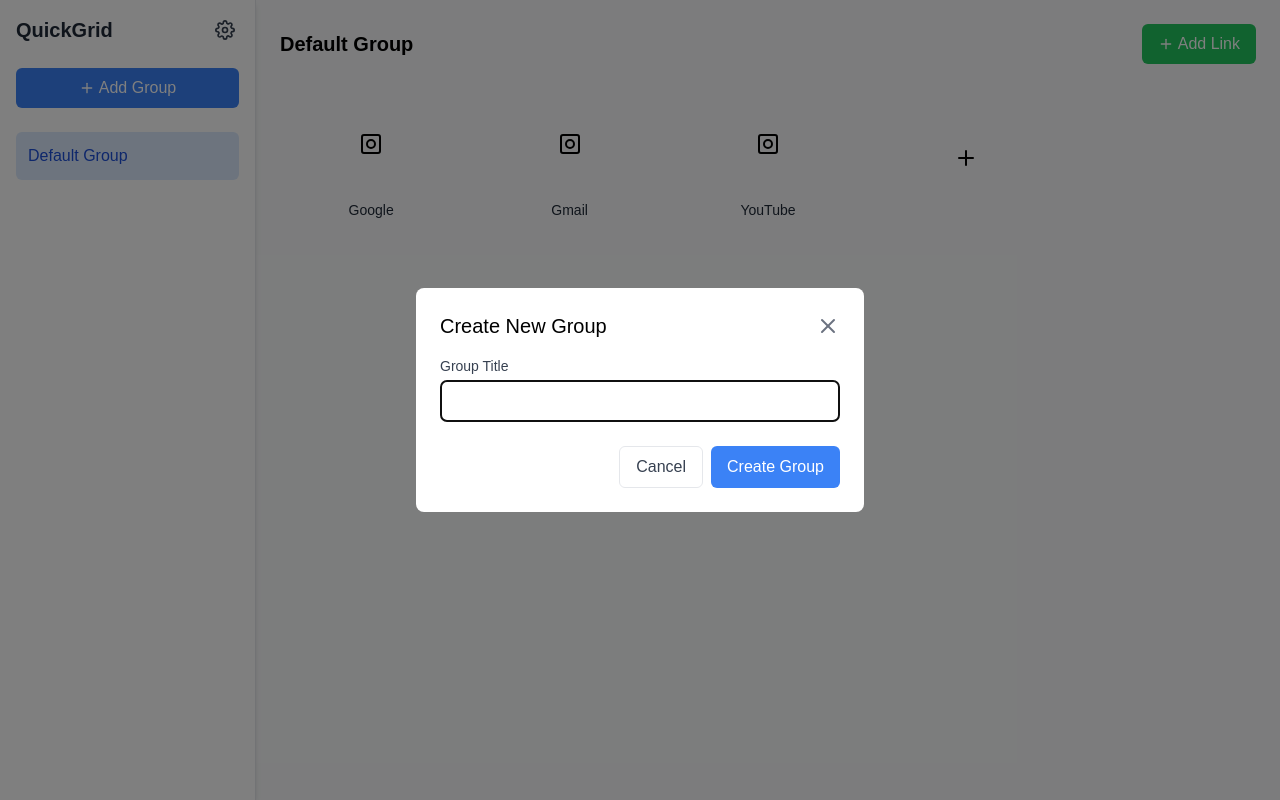
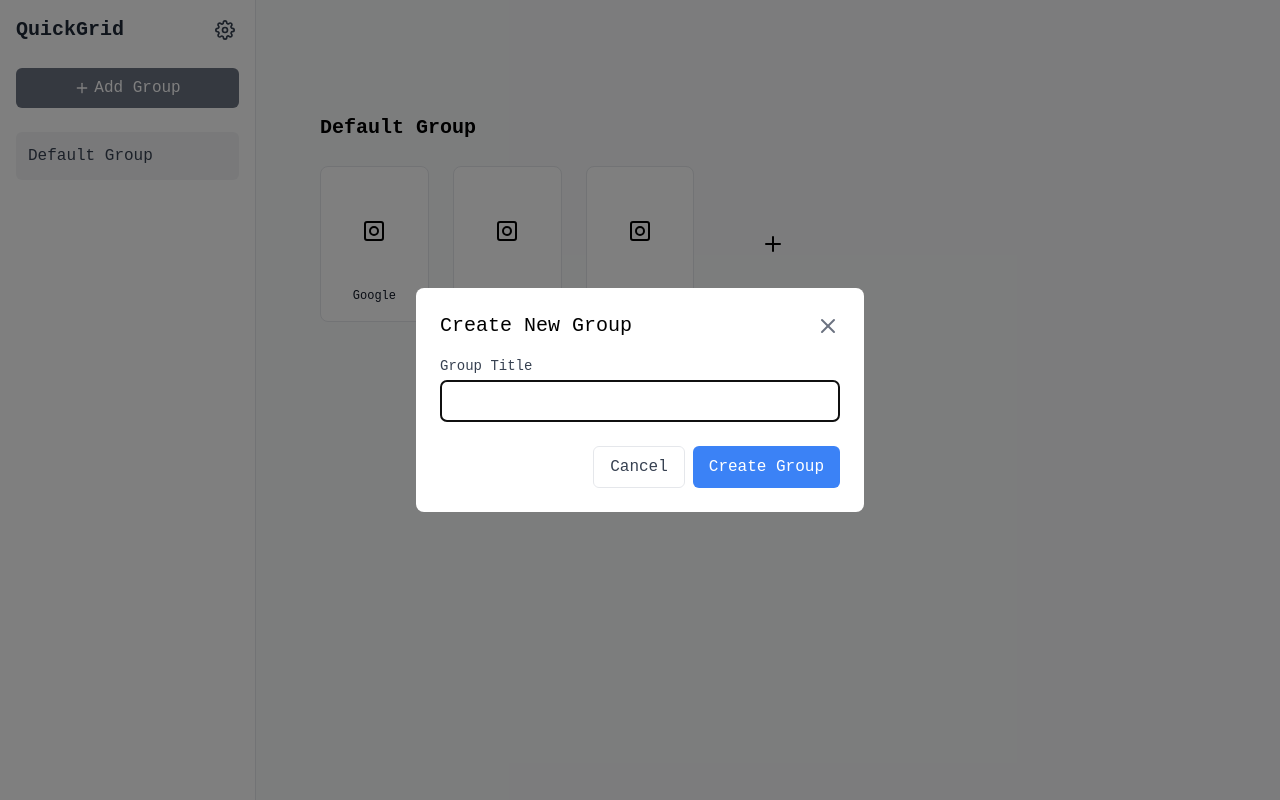
Before and after one commit to kuzzmi/quick-grid, a React app: page / in a window 1280 px wide. Both pictures are taken after a click on the button "Add Group". Built offline with nearby package versions, Linux system fonts and the light colour scheme.

Commit message:
looks good now

```diff
--- a/public/index.html
+++ b/public/index.html
@@ -6,10 +6,11 @@
   <title>QuickGrid</title>
   <style>
     body {
-      font-family: Arial, sans-serif;
+      font-family: monospace;
       margin: 0;
       padding: 0;
       background-color: #f5f5f5;
+      font-size: 16px;
     }
   </style>
 </head>
--- a/src/components/GroupSidebar.tsx
+++ b/src/components/GroupSidebar.tsx
@@ -43,9 +43,12 @@ const GroupItem = ({
   return (
     <div
       ref={setDroppableRef}
-      className={`flex items-center justify-between p-3 rounded-md cursor-pointer ${
-        isActive ? "bg-blue-100 text-blue-700" : "hover:bg-gray-100"
-      } ${isOver ? "border-2 border-green-400" : ""}`}
+      className={`flex items-center justify-between p-3 rounded-md cursor-pointer dark:text-gray-50
+        ${
+          isActive
+            ? "bg-gray-100 text-gray-700 dark:bg-gray-800 dark:text-gray-50"
+            : "hover:bg-gray-100 dark:hover:bg-gray-600"
+        } ${isOver ? "border-2 border-green-400" : ""}`}
       onClick={() => onSelectGroup(group.id)}
     >
       <div className="flex items-center flex-1 min-w-0">
@@ -55,7 +58,7 @@ const GroupItem = ({
       <div className="flex items-center opacity-0 group-hover:opacity-100 transition-opacity">
         <button
           onClick={(e) => onStartRenaming(group, e)}
-          className="p-1 text-gray-500 hover:text-blue-500"
+          className="p-1 text-gray-500 hover:text-gray-500"
           aria-label="Rename group"
         >
           <Edit size={14} />
--- a/src/components/LinkGrid.tsx
+++ b/src/components/LinkGrid.tsx
@@ -41,7 +41,7 @@ const LinkGrid: React.FC<LinkGridProps> = ({
   return (
     <div>
       <SortableContext items={itemIds} strategy={horizontalListSortingStrategy}>
-        <div className="grid gap-4" style={{ gridTemplateColumns }}>
+        <div className="grid gap-6" style={{ gridTemplateColumns }}>
           {links.length > 0 ? (
             links.map((link) => (
               <SortableItem key={link.id} id={link.id}>
@@ -55,7 +55,7 @@ const LinkGrid: React.FC<LinkGridProps> = ({
               </SortableItem>
             ))
           ) : (
-            <div className="col-span-full py-10 flex flex-col items-center justify-center bg-white rounded-lg border border-gray-200">
+            <div className="col-span-full py-10 flex flex-col items-center justify-center bg-white rounded-lg dark:bg-gray-700 border border-gray-200 dark:border-gray-500">
               <p className="text-gray-500 mb-2">No links in this group yet</p>
               <p className="text-sm text-gray-400">
                 Add links using the button above or drag from another group
--- a/src/components/LinkItem.tsx
+++ b/src/components/LinkItem.tsx
@@ -41,7 +41,7 @@ const LinkItem: React.FC<LinkItemProps> = ({
   };
 
   return (
-    <div className="group relative flex flex-col items-center p-2 rounded-lg hover:bg-gray-100">
+    <div className="group relative flex flex-col items-center p-4 rounded-lg dark:hover:bg-gray-500 hover:bg-gray-100 bg-white dark:bg-gray-600 border border-gray-200 dark:border-gray-500">
       <div
         className={`flex justify-center items-center cursor-pointer ${getSizeClass()}`}
         onClick={handleClick}
@@ -68,7 +68,7 @@ const LinkItem: React.FC<LinkItemProps> = ({
       </div>
 
       {showTitle && (
-        <div className="mt-2 text-center text-sm text-gray-800 truncate w-full">
+        <div className="mt-2 text-center text-[0.75rem] text-gray-900 dark:text-white truncate w-full">
           {link.title}
         </div>
       )}
--- a/src/components/NewLinkItem.tsx
+++ b/src/components/NewLinkItem.tsx
@@ -24,9 +24,9 @@ const NewLinkItem: React.FC<NewLinkItemProps> = ({ onClick, size }) => {
   };
 
   return (
-    <div className="group relative flex flex-1 h-full flex-col items-center p-2 rounded-lg hover:bg-gray-100">
+    <div className="group relative flex flex-1 h-full flex-col items-center p-2 rounded-lg hover:bg-gray-100 dark:bg-gray-600 dark:hover:bg-gray-500">
       <div
-        className={`flex flex-1 h-full justify-center items-center cursor-pointer ${getSizeClass()}`}
+        className={`flex flex-1 h-full justify-center items-center cursor-pointer ${getSizeClass()} dark:text-white`}
         onClick={handleClick}
       >
         <Plus />
--- a/src/components/dnd/SortableItem.tsx
+++ b/src/components/dnd/SortableItem.tsx
@@ -20,7 +20,7 @@ const SortableItem: React.FC<SortableItemProps> = ({
     listeners,
     setNodeRef,
     transform,
-    transition,
+    // transition,
     isDragging,
   } = useSortable({ id });
 
--- a/src/newtab/App.tsx
+++ b/src/newtab/App.tsx
@@ -9,8 +9,6 @@ import {
   useSensors,
   PointerSensor,
   KeyboardSensor,
-  Active,
-  Over,
 } from "@dnd-kit/core";
 import {
   SortableContext,
@@ -44,7 +42,6 @@ const App: React.FC = () => {
   const [isAddLinkModalOpen, setIsAddLinkModalOpen] = useState(false);
   const [isAddGroupModalOpen, setIsAddGroupModalOpen] = useState(false);
   const [isSettingsModalOpen, setIsSettingsModalOpen] = useState(false);
-  const [activeId, setActiveId] = useState<string | null>(null);
   const [activeType, setActiveType] = useState<"GROUP" | "LINK" | null>(null);
 
   // Configure sensors for drag and drop interactions
@@ -84,7 +81,6 @@ const App: React.FC = () => {
 
   const handleDragStart = (event: DragStartEvent) => {
     const { active } = event;
-    setActiveId(active.id as string);
 
     // Determine if we're dragging a group or a link
     if (typeof active.id === "string") {
@@ -127,7 +123,6 @@ const App: React.FC = () => {
     const { active, over } = event;
 
     if (!over) {
-      setActiveId(null);
       setActiveType(null);
       return;
     }
@@ -207,12 +202,11 @@ const App: React.FC = () => {
       }
     }
 
-    setActiveId(null);
     setActiveType(null);
   };
 
   return (
-    <div className="min-h-screen bg-gray-50">
+    <div className="min-h-screen bg-gray-50 dark:bg-gray-800">
       <DndContext
         sensors={sensors}
         collisionDetection={closestCenter}
@@ -222,9 +216,11 @@ const App: React.FC = () => {
       >
         <div className="flex">
           {/* Left Sidebar with Groups */}
-          <div className="w-64 bg-white shadow-md min-h-screen p-4 border-r border-gray-200">
+          <div className="w-64 bg-white dark:bg-gray-700 min-h-screen p-4 border-r border-gray-200 dark:border-gray-600 fixed">
             <div className="flex justify-between items-center mb-6">
-              <h1 className="text-xl font-bold text-gray-800">QuickGrid</h1>
+              <h1 className="text-xl font-bold text-gray-800 dark:text-gray-300">
+                QuickGrid
+              </h1>
               <button
                 onClick={() => setIsSettingsModalOpen(true)}
                 className="p-1 rounded-full hover:bg-gray-100"
@@ -236,7 +232,7 @@ const App: React.FC = () => {
 
             <button
               onClick={() => setIsAddGroupModalOpen(true)}
-              className="w-full flex items-center justify-center px-4 py-2 mb-6 bg-blue-500 text-white rounded-md hover:bg-blue-600"
+              className="w-full flex items-center justify-center px-4 py-2 mb-6 bg-gray-500 dark:bg-gray-900 text-white rounded-md hover:bg-blue-600"
             >
               <Plus size={16} className="mr-1" />
               Add Group
@@ -257,19 +253,12 @@ const App: React.FC = () => {
             </SortableContext>
           </div>
 
-          {/* Main Content Area */}
-          <div className="flex-1 p-6">
+          {/* Main Content Area - Centered */}
+          <div className="flex flex-1 items-center justify-center min-h-screen">
             {activeGroup ? (
-              <div>
-                <div className="flex justify-between items-center mb-6">
+              <div className="w-[50%] min-w-[600px] max-w-[1000px] min-h-[620px] py-6">
+                <div className="flex justify-between items-center mb-6 dark:text-gray-300">
                   <h2 className="text-xl font-bold">{activeGroup.title}</h2>
-                  <button
-                    onClick={() => setIsAddLinkModalOpen(true)}
-                    className="flex items-center px-4 py-2 bg-green-500 text-white rounded-md hover:bg-green-600"
-                  >
-                    <Plus size={16} className="mr-1" />
-                    Add Link
-                  </button>
                 </div>
                 <LinkGrid
                   links={activeGroupLinks}
```
